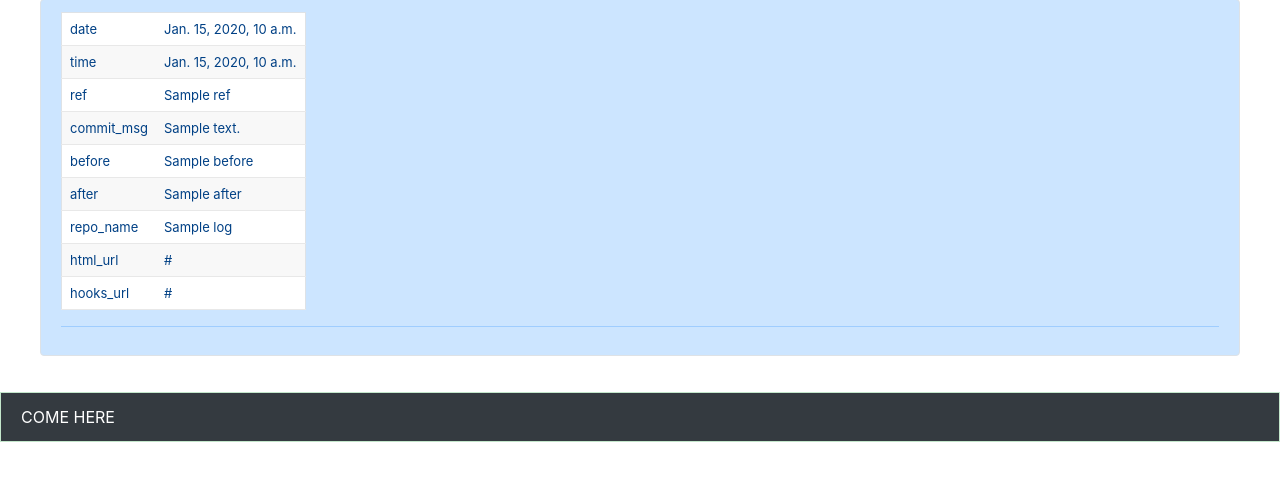
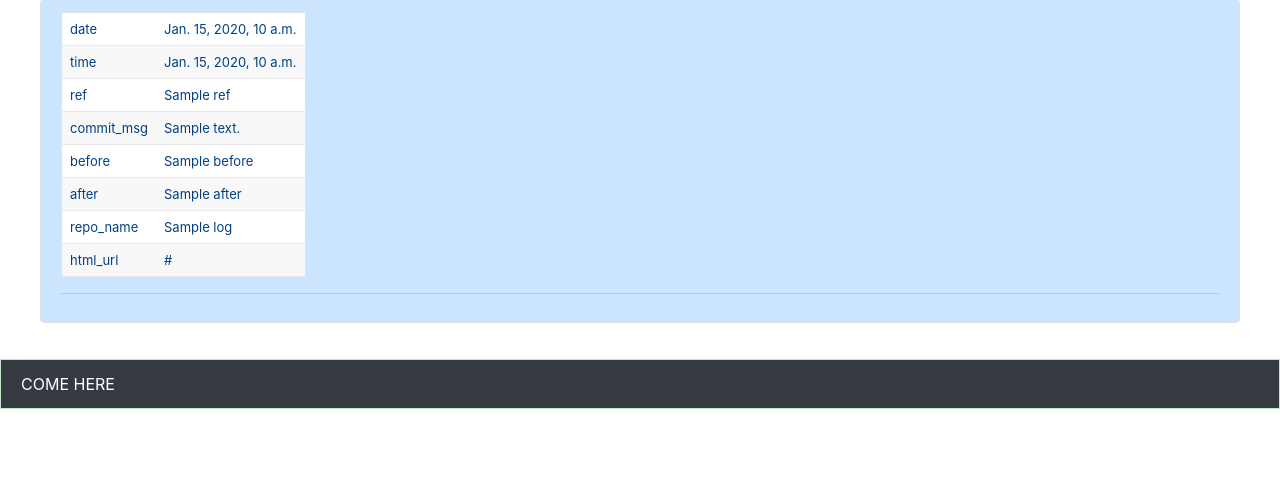
Before and after one commit to colingong/fei_webhook, a Django app: template fei_webhook/app_webhook/templates/app_webhook/github_log.html in a window 1280 px wide. Shown: the part 131-612 px from the top of the page. Run offline with Django 3.2, Linux system fonts and the light colour scheme; the template is opened without the code that fills it: most values are stand-ins (such as "Sample title", 1, 10 or a date in 2020); some libraries are stand-ins or nearby versions.

Commit message:
remove hooks_url from the list

```diff
--- a/fei_webhook/app_webhook/templates/app_webhook/github_log.html
+++ b/fei_webhook/app_webhook/templates/app_webhook/github_log.html
@@ -13,7 +13,6 @@
         <tr><td>after</td><td>{{ log.after }}</td></tr>
         <tr><td>repo_name</td><td>{{ log.repo_name }}</td></tr>
         <tr><td>html_url</td><td>{{ log.html_url }}</td></tr>
-        <tr><td>hooks_url</td><td>{{ log.hooks_url }}</td></tr>
     </table>
     <hr>
         {% endfor %}
```
